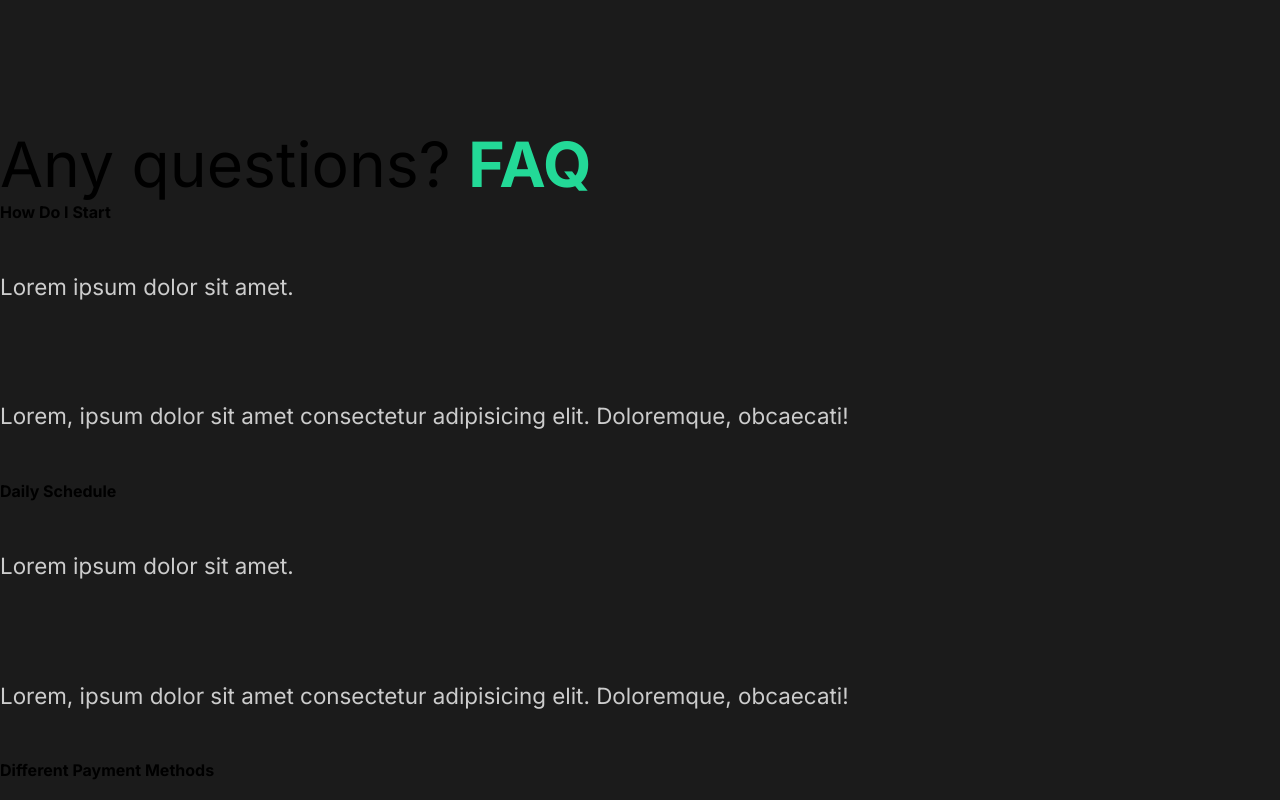
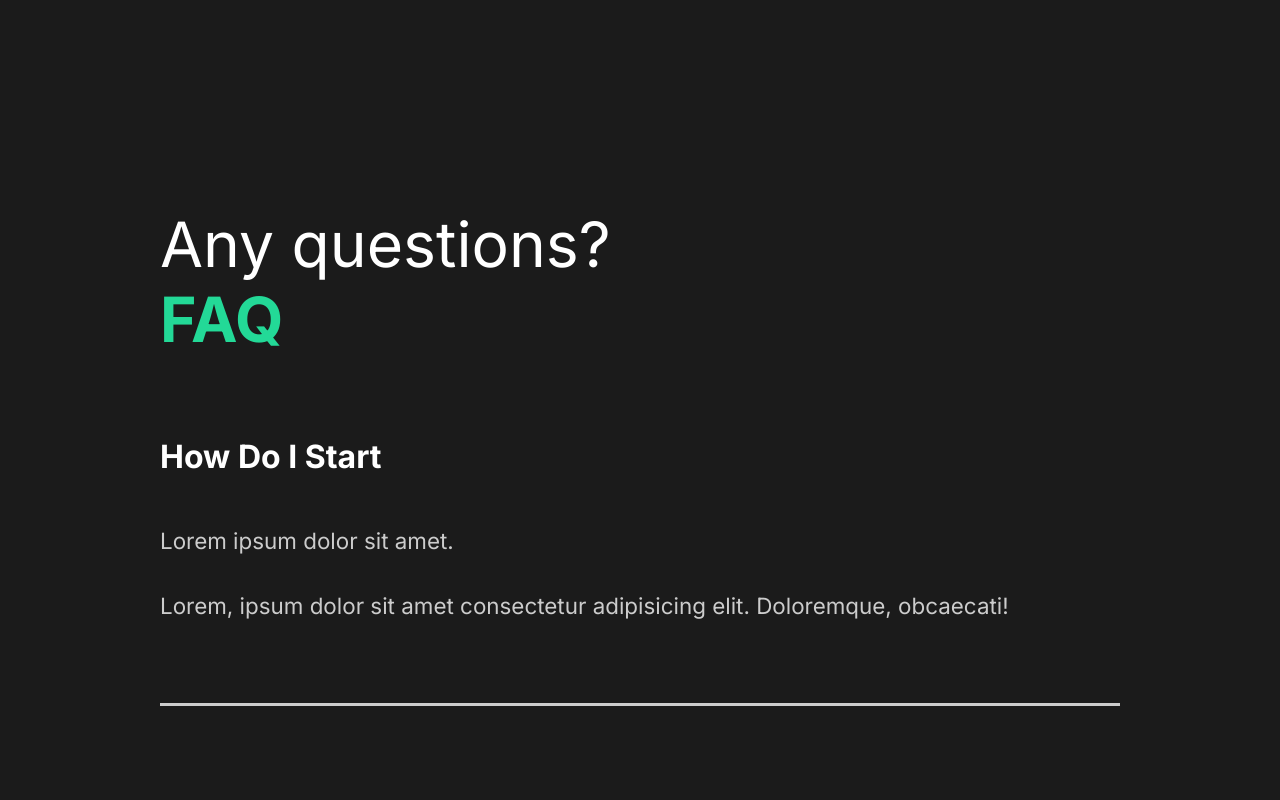
Before and after one commit to MoeElItani/Capture-Portfolio, a React (Create React App) app: page / in a window 1280 px wide. Shown: the part 1940-2740 px from the top of the page. Built offline with nearby package versions, Linux system fonts and the light colour scheme.

Commit message:
FAQ Styled Components

```diff
--- a/src/components/FaqSection.jsx
+++ b/src/components/FaqSection.jsx
@@ -1,39 +1,86 @@
 import React from 'react'
+import styled from 'styled-components'
+import { About } from './styles'
 
 const FaqSection = () => {
    return (
-    <div className='faq'>
-      <h2>Any questions? <span>FAQ</span></h2>
-      <div className="question">
+      <Faq>
+         <h2>
+            Any questions? <span>FAQ</span>
+         </h2>
+         <div className='question'>
             <h4>How Do I Start</h4>
-        <div className="answer">
+            <div className='answer'>
                <p>Lorem ipsum dolor sit amet.</p>
-          <p>Lorem, ipsum dolor sit amet consectetur adipisicing elit. Doloremque, obcaecati!</p>
+               <p>
+                  Lorem, ipsum dolor sit amet consectetur
+                  adipisicing elit. Doloremque, obcaecati!
+               </p>
             </div>
+            <div className='faq-line'></div>
          </div>
-      <div className="question">
+         <div className='question'>
             <h4>Daily Schedule</h4>
-        <div className="answer">
+            <div className='answer'>
                <p>Lorem ipsum dolor sit amet.</p>
-          <p>Lorem, ipsum dolor sit amet consectetur adipisicing elit. Doloremque, obcaecati!</p>
+               <p>
+                  Lorem, ipsum dolor sit amet consectetur
+                  adipisicing elit. Doloremque, obcaecati!
+               </p>
             </div>
+            <div className='faq-line'></div>
          </div>
-      <div className="question">
+         <div className='question'>
             <h4>Different Payment Methods</h4>
-        <div className="answer">
+            <div className='answer'>
                <p>Lorem ipsum dolor sit amet.</p>
-          <p>Lorem, ipsum dolor sit amet consectetur adipisicing elit. Doloremque, obcaecati!</p>
+               <p>
+                  Lorem, ipsum dolor sit amet consectetur
+                  adipisicing elit. Doloremque, obcaecati!
+               </p>
             </div>
+            <div className='faq-line'></div>
          </div>
-      <div className="question">
+         <div className='question'>
             <h4>What Products Do You Offer</h4>
-        <div className="answer">
+            <div className='answer'>
                <p>Lorem ipsum dolor sit amet.</p>
-          <p>Lorem, ipsum dolor sit amet consectetur adipisicing elit. Doloremque, obcaecati!</p>
+               <p>
+                  Lorem, ipsum dolor sit amet consectetur
+                  adipisicing elit. Doloremque, obcaecati!
+               </p>
             </div>
+            <div className='faq-line'></div>
          </div>
-    </div>
+      </Faq>
    )
 }
 
+const Faq = styled(About)`
+   display: block;
+   span {
+      display: block;
+   }
+   h2 {
+      padding-bottom: 2rem;
+      font-weight: lighter;
+   }
+   .faq-line {
+      background: #ccc;
+      height: 0.2rem;
+      margin: 2rem 0;
+      width: 100%;
+   }
+   .question {
+      padding: 3rem 0;
+      cursor: pointer;
+   }
+   .answer {
+      padding: 2rem 0;
+      p {
+         padding: 1rem 0;
+      }
+   }
+`
+
 export default FaqSection
--- a/src/components/GlobalStytle.jsx
+++ b/src/components/GlobalStytle.jsx
@@ -34,6 +34,7 @@
     }
     h4{
       font-weight: bold;
+      font-size: 2rem;
     }
     span{
       font-weight: bold;
--- a/src/components/ServicesSection.jsx
+++ b/src/components/ServicesSection.jsx
@@ -7,7 +7,7 @@
 import home2 from '../img/home2.png'
 // Styled
 import styled from 'styled-components'
-import { About, Description, Hide, Image } from './styles'
+import { About, Description, Image } from './styles'
 
 const ServicesSection = () => {
    return (
@@ -72,7 +72,7 @@
    .icon {
       display: flex;
       align-items: center;
-      h3{
+      h3 {
          margin-left: 1rem;
          background: #fff;
          color: #000;
```
Lines whose indentation alone changed are shown as unchanged.
